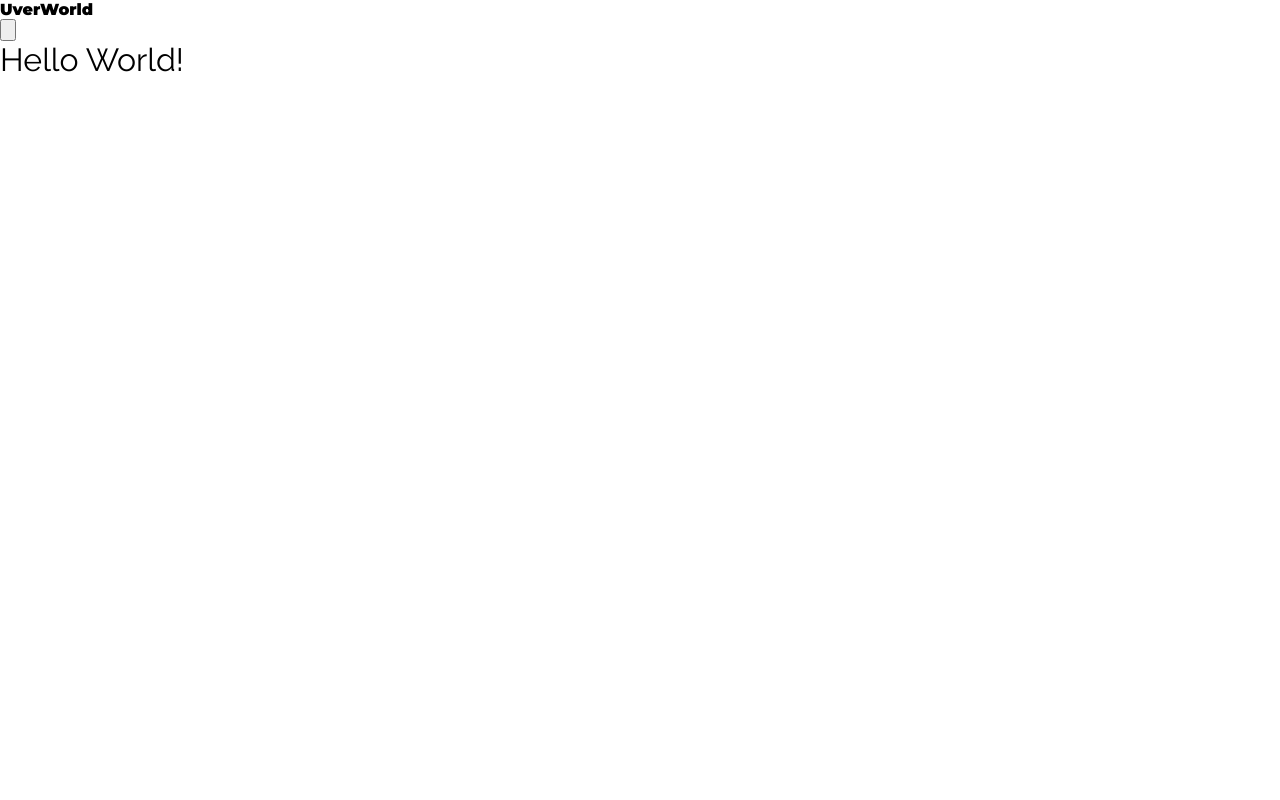
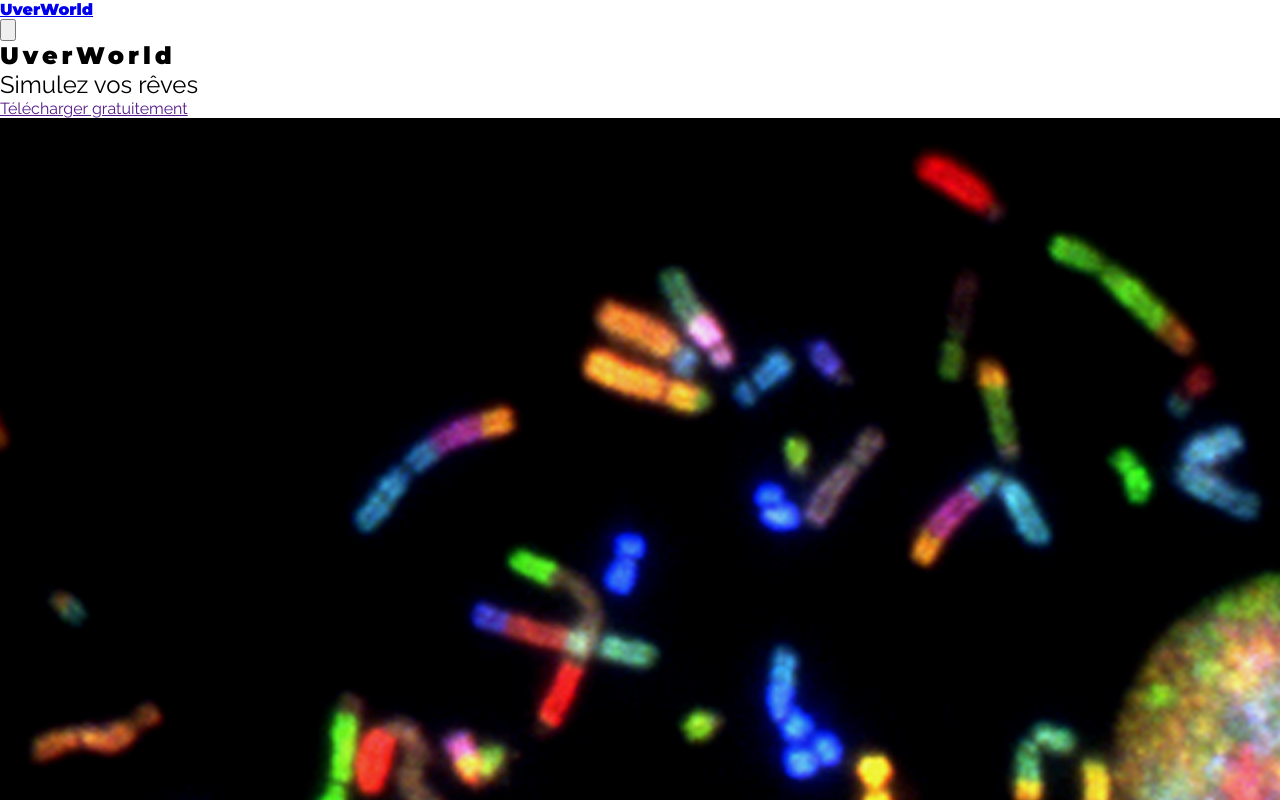
Before and after one commit to Uver-World/website, a React (Create React App) app: page / in a window 1280 px wide. Shown: the top 800 px of the page. Built offline with nearby package versions, Linux system fonts and the light colour scheme.

Commit message:
[main] => Add first section on Home page

```diff
--- a/src/layouts/Header/index.tsx
+++ b/src/layouts/Header/index.tsx
@@ -1,5 +1,6 @@
 import styles from "./styles/index.module.css";
 import {useState} from "react";
+import {Link} from "react-router-dom";
 
 const Header = () => {
   const [isDark, setIsDark] = useState(false);
@@ -37,7 +38,7 @@ const Header = () => {
   return (
     <header className={`${styles.header} dark:bg-slate-900 dark:text-slate-100`}>
       <div>
-        <span className={styles.title}>UverWorld</span>
+        <Link className={styles.title} to="/">UverWorld</Link>
       </div>
       <div>
 
--- a/src/pages/Home/index.tsx
+++ b/src/pages/Home/index.tsx
@@ -1,15 +1,18 @@
 import styles from './styles/index.module.css';
-import {useState} from "react";
+import background from '../../assets/img/background.jpg'
 
 const Home = () => {
 
+  return (
+    <section className={styles.container}>
+      <div className={styles.textContainer}>
+        <h1 className={styles.title}>UverWorld</h1>
+        <h2 className={styles.subtitle}>Simulez vos rêves</h2>
 
-  return (
-    <div className={styles.container}>
-      <h1>
-        Hello World!
-      </h1>
-    </div>
+        <a href="" className={styles.appDownload}>Télécharger gratuitement</a>
+      </div>
+      <img src={background} alt="background" className={styles.background} />
+    </section>
   );
 }
 
--- a/src/pages/Home/styles/index.module.css
+++ b/src/pages/Home/styles/index.module.css
@@ -0,0 +1,25 @@
+.container {
+    @apply w-full h-full overflow-hidden relative;
+}
+
+.background {
+    @apply w-full h-full object-cover object-center absolute top-0 left-0 z-0;
+}
+
+.textContainer {
+    @apply w-full h-full flex flex-col justify-center items-center;
+}
+
+.title {
+    @apply text-6xl text-center text-white z-10 mb-5;
+    font-family: 'Montserrat', sans-serif;
+    letter-spacing: 4px;
+}
+
+.subtitle {
+    @apply text-2xl text-center text-white z-10 mt-5;
+}
+
+.appDownload {
+    @apply z-10 text-center text-white text-lg bg-blue-600 rounded-full py-3 px-8 mt-16 hover:bg-blue-800 duration-150;
+}
```
Also changed, not shown: src/assets/img/background.jpg (added).
